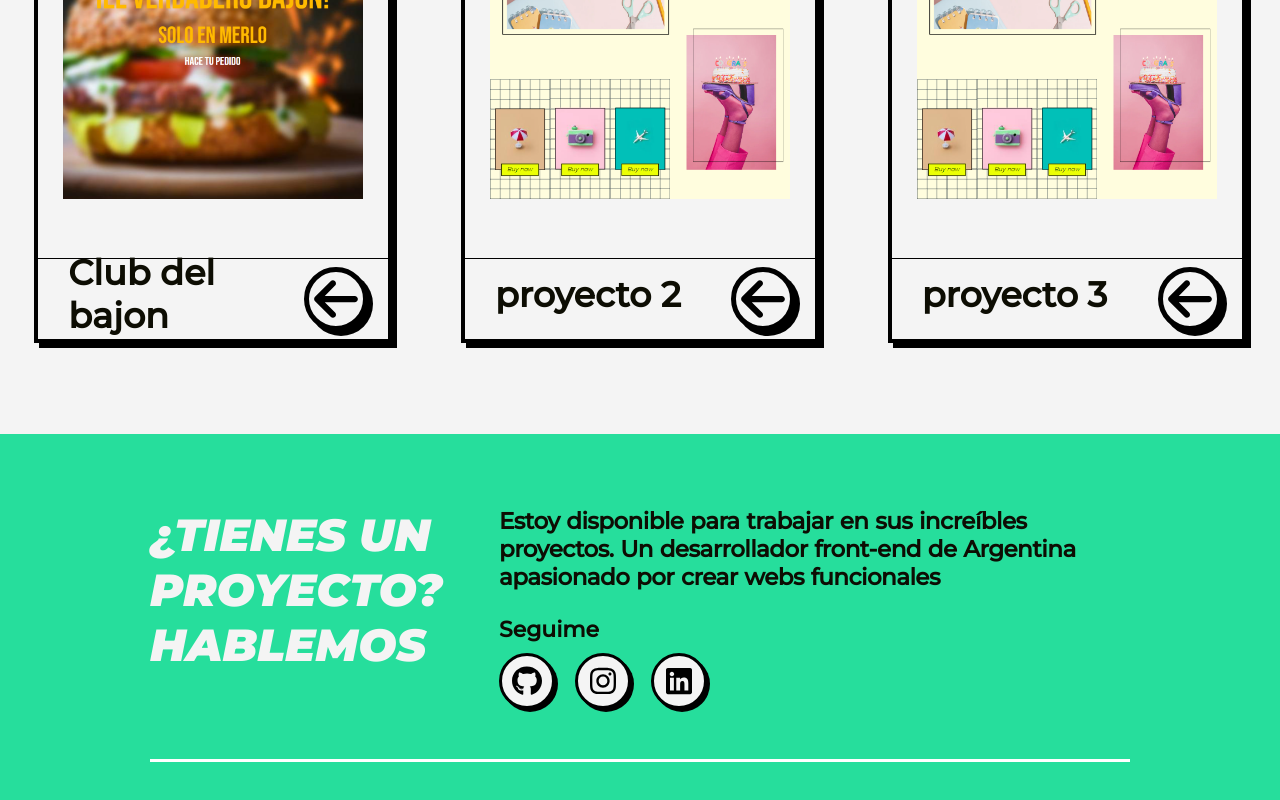
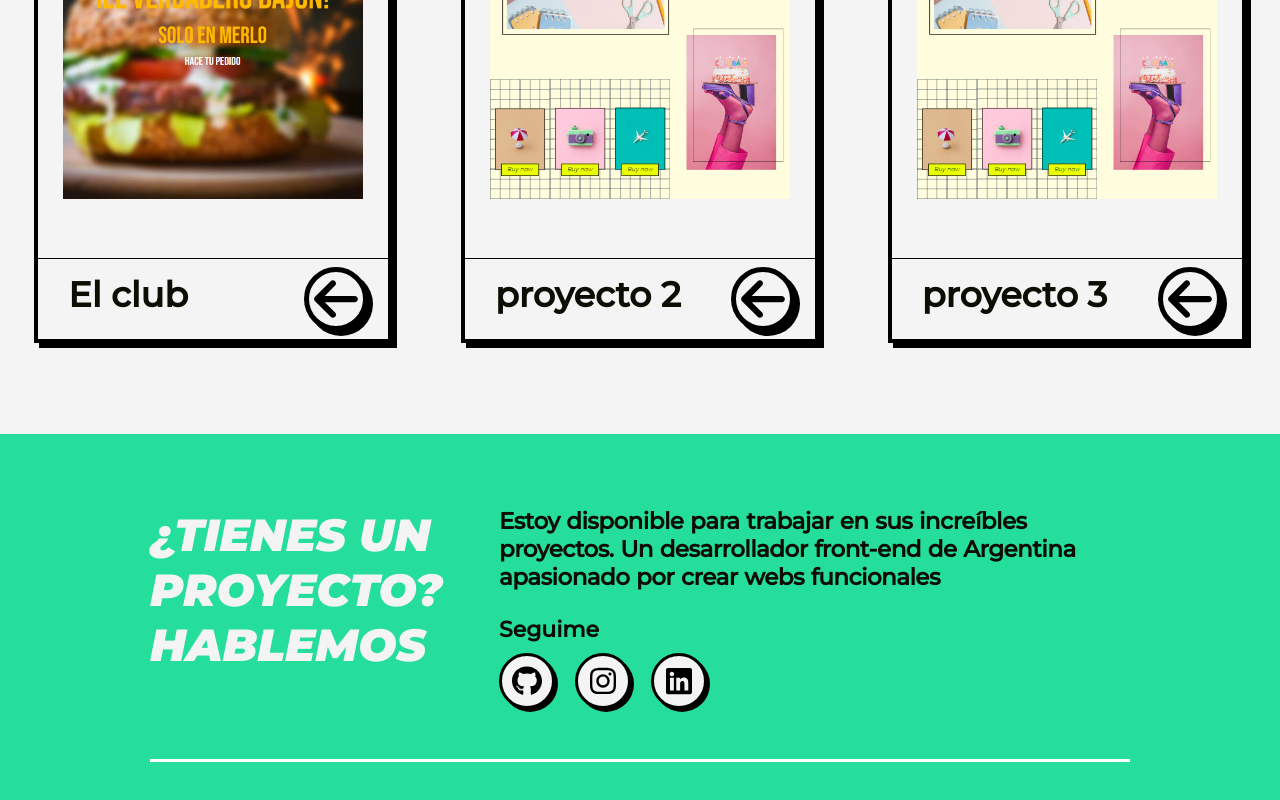
Before and after one commit to lhbasilone/Portfolio, a React (Vite) app: page / in a window 1280 px wide. Shown: the part 2605-3405 px from the top of the page. Built offline with nearby package versions, Linux system fonts and the light colour scheme.

Commit message:
23/05/23

```diff
--- a/src/components/Projects.jsx
+++ b/src/components/Projects.jsx
@@ -13,7 +13,7 @@ const Projects = () => {
 
 
   const DataProject = [
-    {id: 1, name:"Club del bajon", img:club, url:"https://lhbasilone.github.io/clubBajonFinal/index.html"},
+    {id: 1, name:"El club", img:club, url:"https://lhbasilone.github.io/clubBajonFinal/index.html"},
     {id: 2, name:"proyecto 2", img:project1, url:"https://lhbasilone.github.io/clubBajonFinal/index.html"},
     {id: 3, name:"proyecto 3", img:project1, url:"https://lhbasilone.github.io/clubBajonFinal/index.html"},
   ]
```
